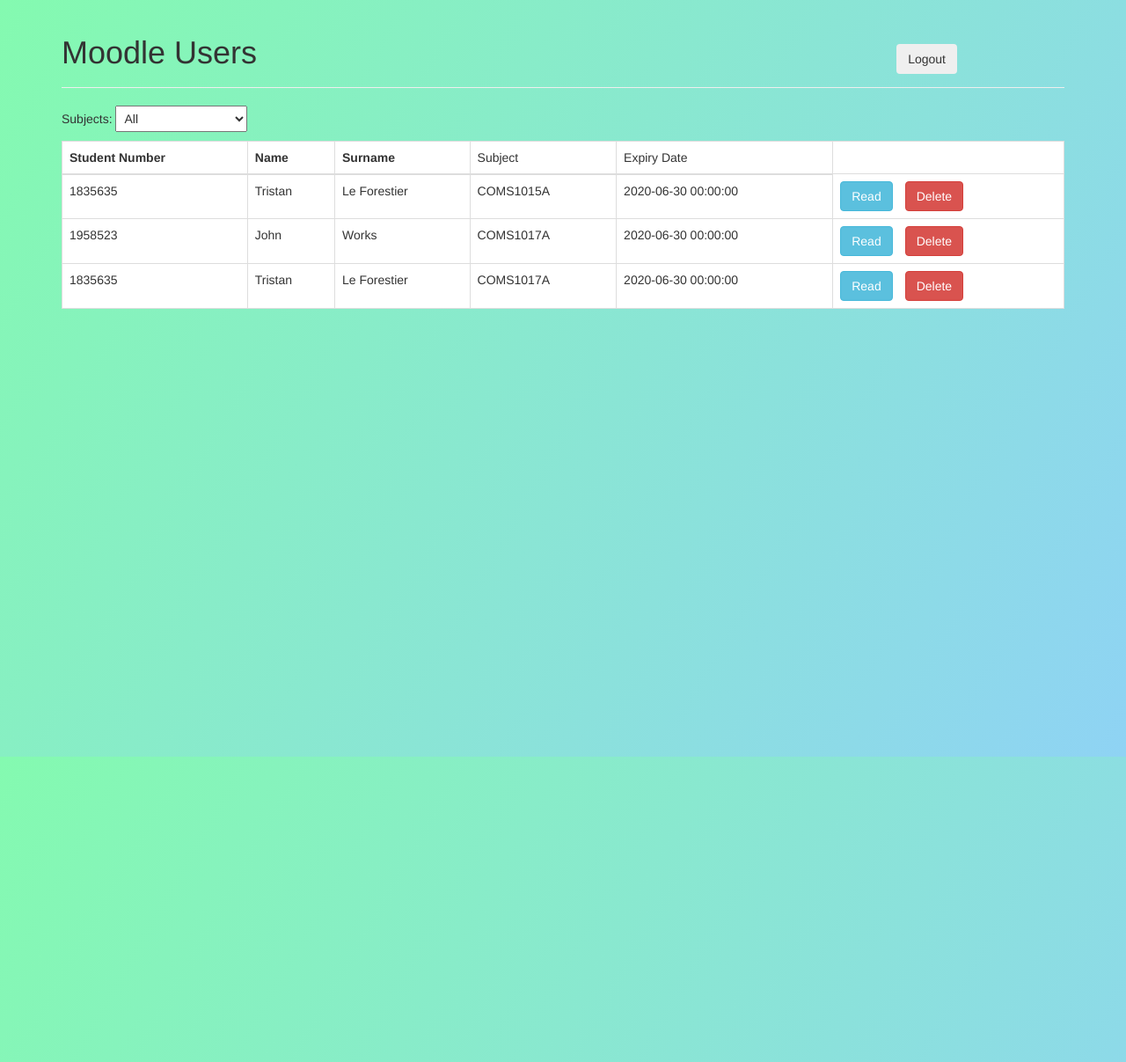
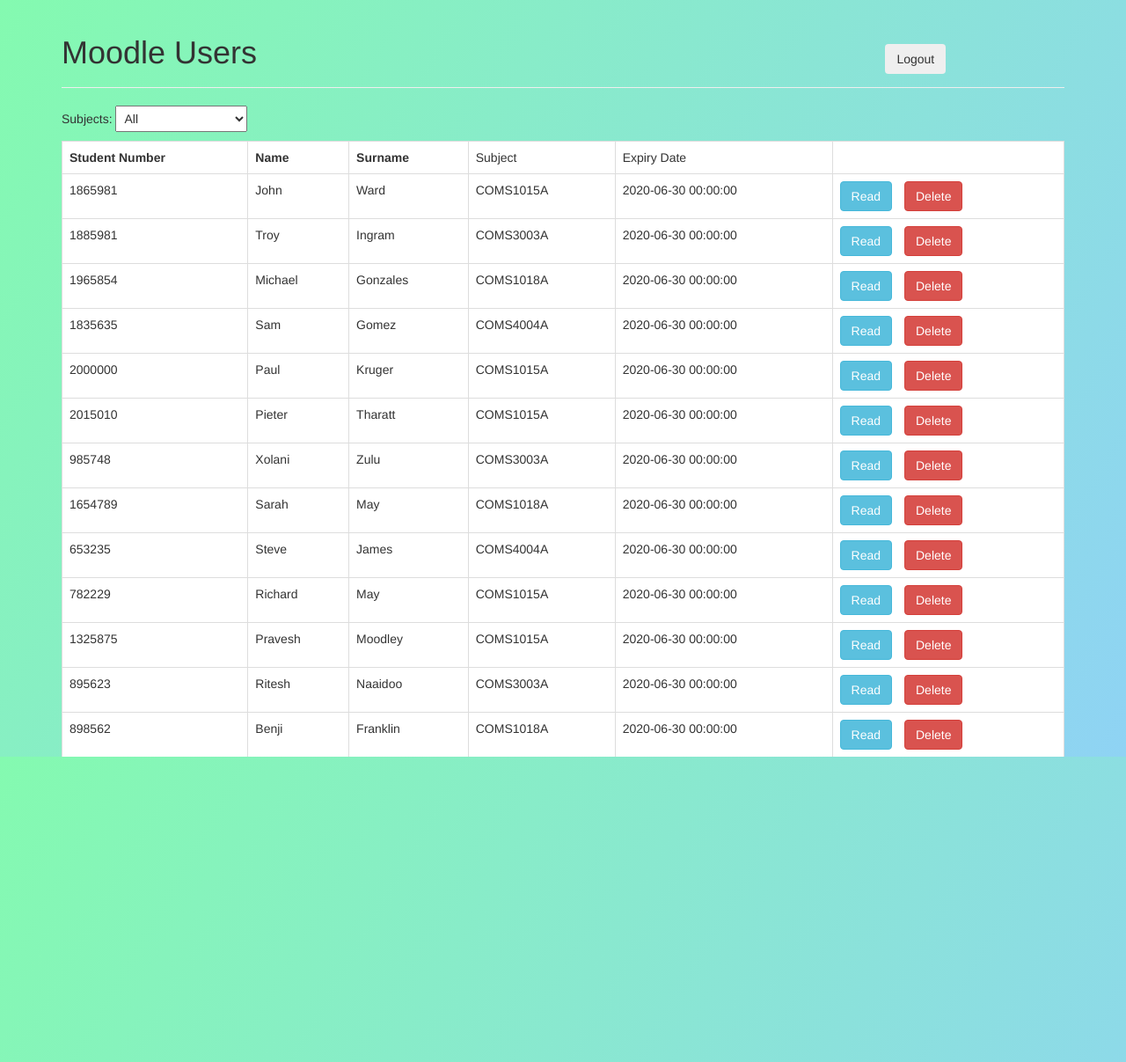
Before and after one commit to 1826461/COMS3-MISIS, a PHP site: page /CRUD/Detail.php in a window 1280 px wide. Shown: the top 1207 px of the page at 88% size. Run offline with PHP 8.4, Linux system fonts and the light colour scheme; a user stored in the database is signed in; data comes from the database, SQL or seed files in the repository; some libraries are stand-ins or nearby versions.

Commit message:
added more test users to Database file Fixed issues with delete prompt

```diff
--- a/CRUD/Database/coms3project_userroles.sql
+++ b/CRUD/Database/coms3project_userroles.sql
@@ -36,7 +36,7 @@
 
 LOCK TABLES `userroles` WRITE;
 /*!40000 ALTER TABLE `userroles` DISABLE KEYS */;
-INSERT INTO `userroles` VALUES ('admin','$2y$10$n6NlWtHmEWH04fN6JqAA5eDKVwA8MAFHNGYVN45GVqdU82kmeKt9e','admin');
+INSERT INTO `userroles` VALUES ('admin','$2y$10$n6NlWtHmEWH04fN6JqAA5eDKVwA8MAFHNGYVN45GVqdU82kmeKt9e','admin'),('steve','$2y$10$n6NlWtHmEWH04fN6JqAA5eDKVwA8MAFHNGYVN45GVqdU82kmeKt9e','user');
 /*!40000 ALTER TABLE `userroles` ENABLE KEYS */;
 UNLOCK TABLES;
 /*!40103 SET TIME_ZONE=@OLD_TIME_ZONE */;
@@ -49,4 +49,4 @@
 /*!40101 SET COLLATION_CONNECTION=@OLD_COLLATION_CONNECTION */;
 /*!40111 SET SQL_NOTES=@OLD_SQL_NOTES */;
 
--- Dump completed on 2020-03-11 19:19:43
+-- Dump completed on 2020-03-28 16:57:02
--- a/CRUD/Database/coms3project_users.sql
+++ b/CRUD/Database/coms3project_users.sql
@@ -40,7 +40,7 @@
 
 LOCK TABLES `users` WRITE;
 /*!40000 ALTER TABLE `users` DISABLE KEYS */;
-INSERT INTO `users` VALUES (0,1835635,'Tristan','Le Forestier','COMS1015A','A','2020-06-30 00:00:00'),(1,1958523,'John','Works','COMS1017A','A','2020-06-30 00:00:00'),(2,1835635,'Tristan','Le Forestier','COMS1017A','A','2020-06-30 00:00:00');
+INSERT INTO `users` VALUES (1,1865981,'John','Ward','COMS1015A','A','2020-06-30 00:00:00'),(2,1885981,'Troy',' Ingram','COMS3003A','B','2020-06-30 00:00:00'),(3,1965854,'Michael','Gonzales','COMS1018A','C','2020-06-30 00:00:00'),(4,1835635,'Sam','Gomez','COMS4004A','D','2020-06-30 00:00:00'),(5,2000000,'Paul','Kruger','COMS1015A','E','2020-06-30 00:00:00'),(6,2015010,'Pieter','Tharatt','COMS1015A','A','2020-06-30 00:00:00'),(7,985748,'Xolani','Zulu','COMS3003A','B','2020-06-30 00:00:00'),(8,1654789,'Sarah','May','COMS1018A','C','2020-06-30 00:00:00'),(9,653235,'Steve','James','COMS4004A','D','2020-06-30 00:00:00'),(10,782229,'Richard','May','COMS1015A','E','2020-06-30 00:00:00'),(11,1325875,'Pravesh','Moodley','COMS1015A','A','2020-06-30 00:00:00'),(12,895623,'Ritesh','Naaidoo','COMS3003A','B','2020-06-30 00:00:00'),(13,898562,'Benji','Franklin','COMS1018A','C','2020-06-30 00:00:00'),(14,1886523,'Charlie','Shean','COMS4004A','D','2020-06-30 00:00:00'),(15,1458754,'Tumi','Ramphele','COMS1015A','E','2020-06-30 00:00:00'),(16,1686869,'Saul','Nigurez','COMS1015A','A','2020-06-30 00:00:00'),(17,658956,'Mitchel','Messi','COMS3003A','B','2020-06-30 00:00:00'),(18,989986,'Tristen','Ronaldo','COMS1018A','C','2020-06-30 00:00:00'),(19,1879895,'Samuel','Van Djik','COMS4004A','D','2020-06-30 00:00:00');
 /*!40000 ALTER TABLE `users` ENABLE KEYS */;
 UNLOCK TABLES;
 /*!40103 SET TIME_ZONE=@OLD_TIME_ZONE */;
@@ -53,4 +53,4 @@
 /*!40101 SET COLLATION_CONNECTION=@OLD_COLLATION_CONNECTION */;
 /*!40111 SET SQL_NOTES=@OLD_SQL_NOTES */;
 
--- Dump completed on 2020-03-11 19:19:43
+-- Dump completed on 2020-03-28 16:57:02
--- a/CRUD/Detail.php
+++ b/CRUD/Detail.php
@@ -50,9 +50,9 @@
             background-color: white;
         }
         .logOut{
-            position: fixed;
-            right: 15%;
-            padding-top: 50px;
+            position: absolute;
+            right: 16%;
+            top: 50px;
         }
         .form-popup{
             display: none;
@@ -77,7 +77,7 @@
             padding: 5px;
         }
         .scrollit {
-            overflow:scroll;
+            overflow:auto;
             overflow-x: hidden;
             height:700px;
         }
@@ -129,7 +129,6 @@
         //hide table and make it un-editable
         document.getElementById("mainView").style.webkitFilter="blur(4px)grayscale(30%)";
         document.getElementById("exitButton").style.webkitFilter="blur(4px)grayscale(30%)";
-
         deleteStudentNumber = studentNumber[0];
         delSub = studentNumber[1];
     }
@@ -152,15 +151,16 @@
 <body>
 <!--main form-->
 <div class="detail" method="post" id="mainView">
-    <!--logout button-->
-    <form class="logOut" method="post">
-        <input type="submit" class="btn" name="Logout" id="exitButton" value="Logout">
-    </form>
+
     <!--Container-->
     <div class="container">
         <div class="page-header">
             <h1>Moodle Users</h1>
         </div>
+        <!--logout button-->
+        <form class="logOut" method="post">
+            <input type="submit" class="btn" name="Logout" id="exitButton" value="Logout">
+        </form>
     <!-- PHP code for read records here-->
         <?php
         include 'readRecords.php';
--- a/CRUD/readRecords.php
+++ b/CRUD/readRecords.php
@@ -36,7 +36,7 @@
     echo "<table id='tableData' class='table table-hover table-responsive table-bordered'>";
     //start table
     //creating our table heading
-    echo "<thead>";
+
     echo "<tr>";
     //add echos for table fields from database
     echo "<th>Student Number</th>";
@@ -45,9 +45,8 @@
     echo "<td>Subject</td>";
     echo "<td>Expiry Date</td>";
     echo "</tr>";
-    echo"</thead>";
 
-    echo "<tbody>";
+
     //add table contents
     while ($row = $stmt->fetch(PDO::FETCH_ASSOC)){
         extract($row);
@@ -75,10 +74,8 @@
         echo "</td>";
         echo "</tr>";
     }
-    echo "</tbody>";
-    echo"</div>";
     echo "</table>";
-
+    echo "</div>";
 }else{
     echo "<div class='alert alert-danger'>No records found.</div>";
 }
```
